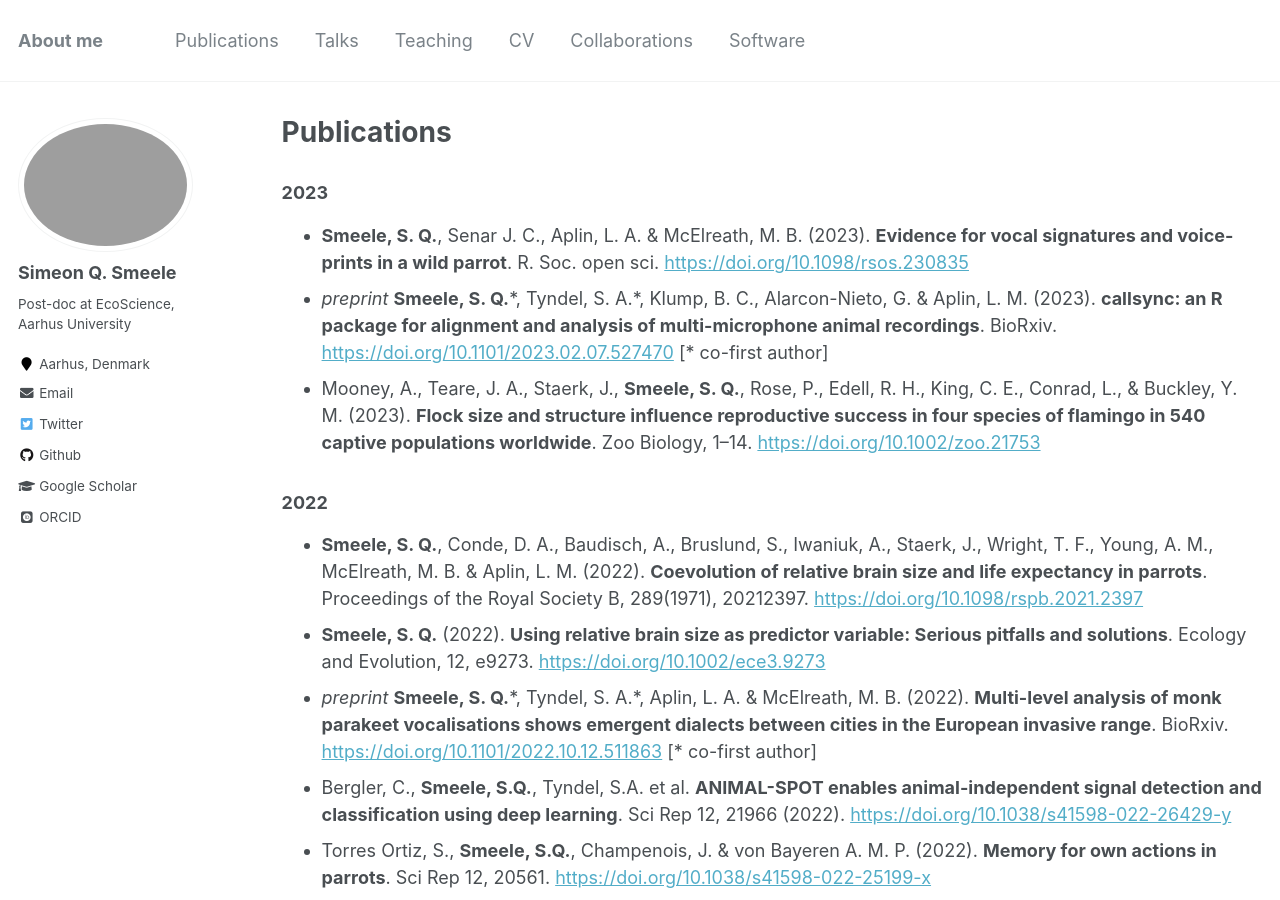
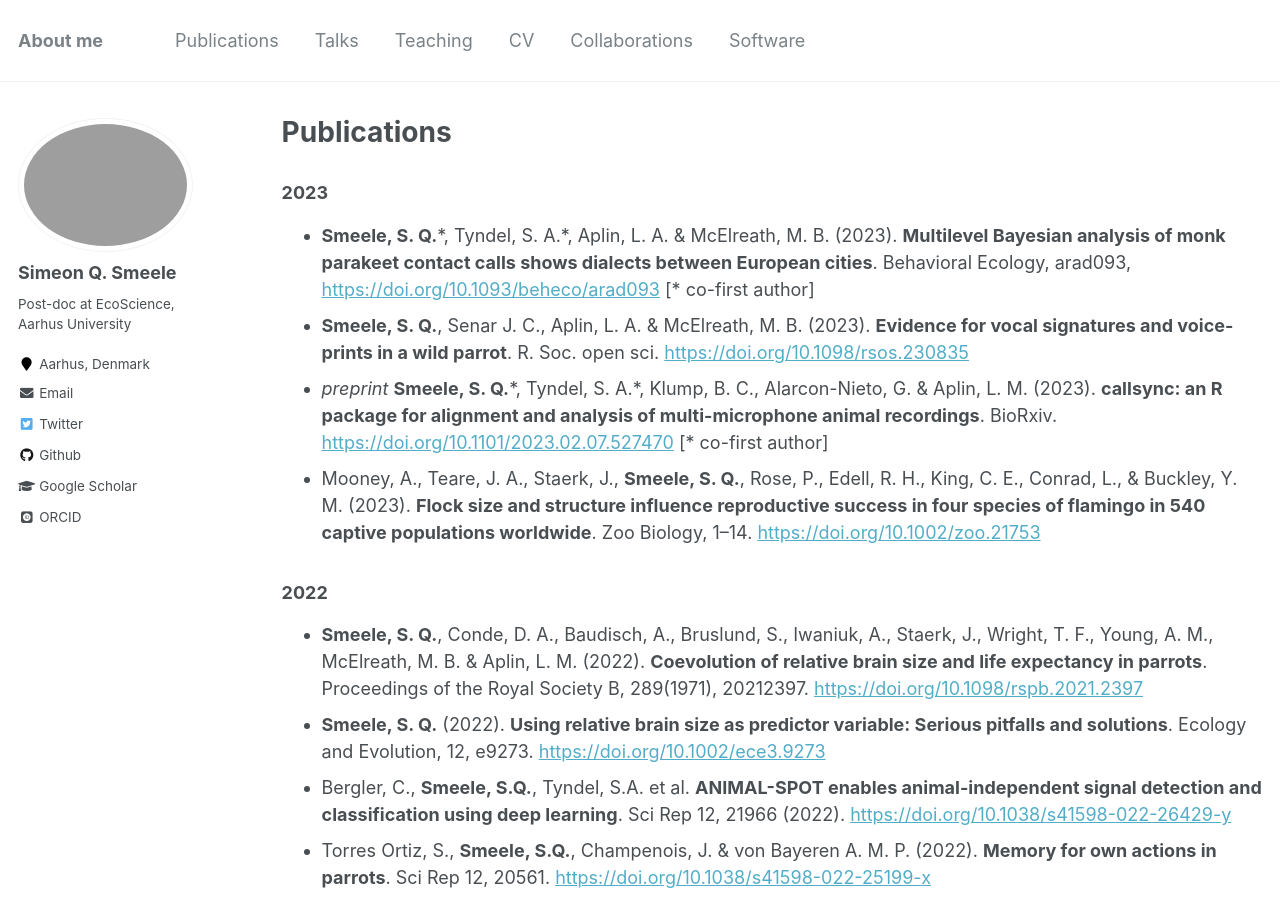
Before and after one commit to simeonqs/simeonqs.github.io, a Jekyll site: the page built from _pages/publications.md, in a window 1280 px wide and 900 px high. Built offline with Jekyll 4.4.1, drawn with Linux system fonts in a browser that asks for light colours; some web fonts are replaced; comment, search, counter and statistics services are not loaded.

Commit message:
Updating dialect paper.

```diff
--- a/_pages/publications.md
+++ b/_pages/publications.md
@@ -8,6 +8,9 @@
 <script type='text/javascript' src='https://d1bxh8uas1mnw7.cloudfront.net/assets/embed.js'></script>
 
 ### 2023
+
+- **Smeele, S. Q.**\*, Tyndel, S. A.\*, Aplin, L. A. & McElreath, M. B. (2023). **Multilevel Bayesian analysis of monk parakeet contact calls shows dialects between European cities**. Behavioral Ecology, arad093, <https://doi.org/10.1093/beheco/arad093> [\* co-first author]
+  <div class='altmetric-embed' data-doi='10.1093/beheco/arad093'></div>
 
 - **Smeele, S. Q.**, Senar J. C., Aplin, L. A. & McElreath, M. B. (2023). **Evidence for vocal signatures and voice-prints in a wild parrot**. R. Soc. open sci. <https://doi.org/10.1098/rsos.230835>
   <div class='altmetric-embed' data-doi='10.1098/rsos.230835'></div>
@@ -25,9 +28,6 @@
 
 - **Smeele, S. Q.** (2022). **Using relative brain size as predictor variable: Serious pitfalls and solutions**. Ecology and Evolution, 12, e9273. <https://doi.org/10.1002/ece3.9273>
   <div class='altmetric-embed' data-doi='10.1002/ece3.9273'></div>
-
-- *preprint* **Smeele, S. Q.**\*, Tyndel, S. A.\*, Aplin, L. A. & McElreath, M. B. (2022). **Multi-level analysis of monk parakeet vocalisations shows emergent dialects between cities in the European invasive range**. BioRxiv. <https://doi.org/10.1101/2022.10.12.511863> [\* co-first author]
-  <div class='altmetric-embed' data-doi='10.1101/2022.10.12.511863'></div>
 
 - Bergler, C., **Smeele, S.Q.**, Tyndel, S.A. et al. **ANIMAL-SPOT enables animal-independent signal detection and classification using deep learning**. Sci Rep 12, 21966 (2022). <https://doi.org/10.1038/s41598-022-26429-y>
   <div class='altmetric-embed' data-doi='10.1038/s41598-022-26429-y'></div>
```
